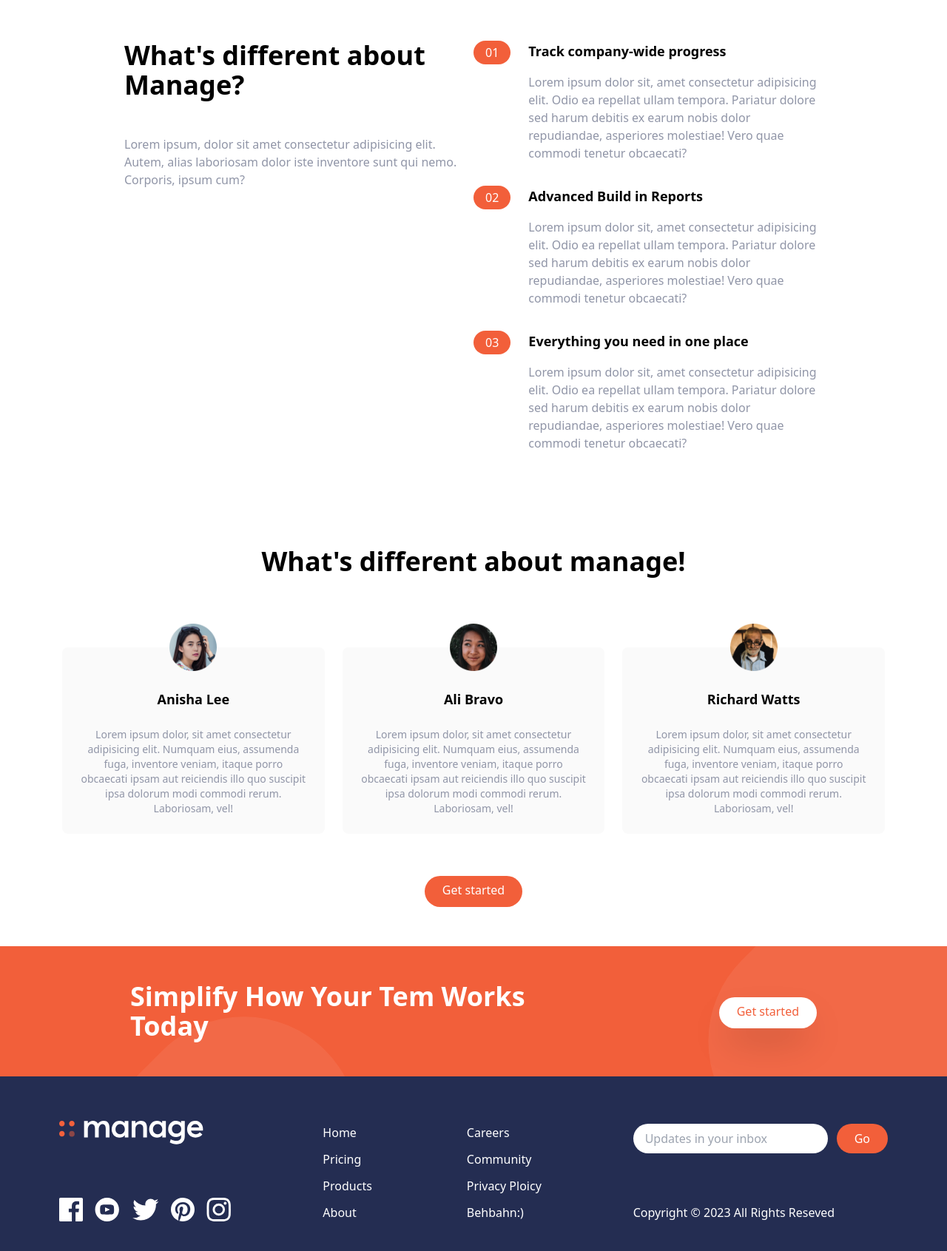
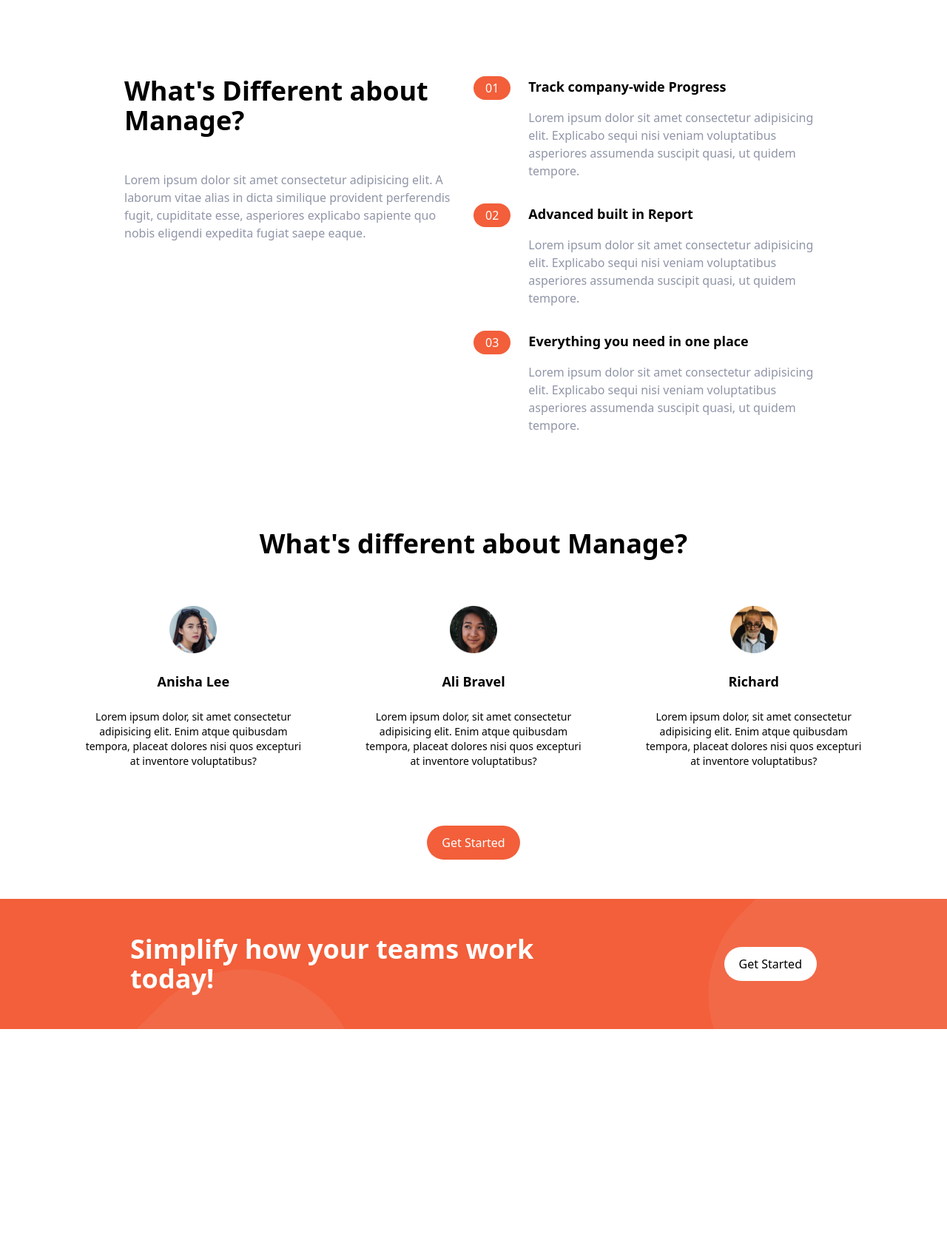
Before and after one commit to MoeinDeveloper92/tailwind-website, a website: page index.html in a window 1280 px wide. Shown: the part 625-2316 px from the top of the page at 74% size. After the commit the page ends 2016 px from the top, so only its background shows below. Drawn offline with Linux system fonts and the light colour scheme.

Commit message:
cahnging from scartch some options

```diff
--- a/index.html
+++ b/index.html
@@ -3,127 +3,109 @@
   <head>
     <meta charset="UTF-8" />
     <meta name="viewport" content="width=device-width, initial-scale=1.0" />
-    <link rel="stylesheet" href="css/main.css" />
-    <title>Document</title>
+    <link rel="stylesheet" href="./css/main.css" />
+    <title>Manage Landing Page</title>
   </head>
   <body>
-    <!-- Nav bar -->
+    <!-- Navbar -->
     <nav class="relative container mx-auto p-6">
-      <!-- Flex container -->
+      <!-- Flex Container -->
       <div class="flex items-center justify-between">
         <!-- Logo -->
         <div class="pt-2">
-          <img src="/img/logo.svg" alt="" class="cursor-pointer" />
+          <img src="/img/logo.svg" alt="" />
         </div>
+        <!-- Logo End -->
 
-        <!-- Menu Items -->
-        <div class="space-x-6 hidden md:flex">
-          <a href="#" class="hover:text-darkBlue">Pricing</a>
-          <a href="#" class="hover:text-darkBlue">Product</a>
-          <a href="#" class="hover:text-darkBlue">About</a>
-          <a href="#" class="hover:text-darkBlue">Careers</a>
-          <a href="#" class="hover:text-darkBlue">Community</a>
+        <!--Menu Items -->
+        <div class="hidden space-x-6 md:flex">
+          <a href="#" class="hover:text-darkGrayishBlue">Pricing</a>
+          <a href="#" class="hover:text-darkGrayishBlue">Products</a>
+          <a href="#" class="hover:text-darkGrayishBlue">About Us</a>
+          <a href="#" class="hover:text-darkGrayishBlue">Careers</a>
+          <a href="#" class="hover:text-darkGrayishBlue">Community</a>
         </div>
+        <!--Menu Items End -->
 
         <!-- Button -->
         <a
-          href="#"
-          class="hidden p-3 px-6 pt-2 text-white bg-brightRed rounded-full baseline hover:bg-brightRedLight md:block"
+          href=""
+          class="hidden p-3 px-5 text-white bg-brightRed rounded-full baseline hover:bg-brightRedLight md:block"
         >
-          Get started
+          Get Started
         </a>
+        <!-- Button End -->
+      </div>
+      <!-- Flex Container End -->
+    </nav>
+    <!-- Navbar End -->
 
-        <!-- Hamburger Icon -->
-        <button
-          id="menu-btn"
-          class="block hamburger md:hidden focus:outline-none"
-        >
-          <span class="hamburger-top"></span>
-          <span class="hamburger-middle"></span>
-          <span class="hamburger-bottom"></span>
-        </button>
-      </div>
-
-      <!-- Mobile Menu -->
-      <div class="md:hidden">
-        <div
-          id="menu"
-          class="absolute flex-col items-center self-end py-8 mt-10 hidden space-y-10 font-bold bg-white sm:w-auto sm:self-center left-6 right-6 drop-shadow-md"
-        >
-          <a href="#">Pricing</a>
-          <a href="#">Products</a>
-          <a href="#">Abput Us</a>
-          <a href="#">Careers</a>
-          <a href="#">Community</a>
-          <a href="#">Pricing</a>
-          <!-- some chabges -->
-        </div>
-      </div>
-    </nav>
-    <!-- Nav bar Finish -->
-
-    <!-- Hero section -->
-    <section id="hero" class="mb-32">
-      <!-- Flex container -->
+    <!-- Hero Section -->
+    <section id="hero">
+      <!-- Flex Cotnianr -->
       <div
-        class="container flex flex-col-reverse md:flex-row items-center px-6 m-auto mt-10 space-y-0 md:space-y-0"
+        class="container flex flex-col-reverse items-center px-6 mx-auto mt-10 space-y-0 md:space-y-0 md:flex-row"
       >
-        <!-- Left item -->
-        <div></div>
-        <!-- End of lef item -->
+        <!-- Items Left -->
         <div class="flex flex-col mb-32 space-y-12 md:w-1/2">
           <h1
-            class="max-w-md text-4xl font-bold text-center md:text-5xl md:text-left"
+            class="mt-10 max-w-md text-4xl font-bold text-center md:text-5xl md:text-left"
           >
-            Brin everyone together to build better products
+            Bring Everyone together to build better Products.
           </h1>
-          <p class="max-w-sm text-center text darkGrayishBlue md:text-left">
-            Lorem ipsum dolor sit amet consectetur adipisicing elit. Quod
-            nesciunt adipisci, molestiae voluptatem excepturi provident quisquam
-            sunt laudantium aut mollitia?
+          <p class="max-w-sm text-center text-darkGrayishBlue md:text-left">
+            Lorem ipsum, dolor sit amet consectetur adipisicing elit. Facere
+            repellat illo repellendus pariatur atque, reprehenderit voluptas
+            possimus odio quisquam molestias.
           </p>
-          <div class="flex justify-center md:justify-start">
+          <div class="flex justify-center items-center md:justify-start">
+            <!-- Button -->
             <a
-              href="#"
-              class="p-3 px-6 pt-2 text-white bg-brightRed rounded-full baseline hover:bg-brightRedLight"
+              href=""
+              class="p-3 px-5 text-white bg-brightRed rounded-full baseline hover:bg-brightRedLight"
             >
-              Get started
+              Get Started
             </a>
+            <!-- Button End -->
           </div>
         </div>
-        <!-- Right item -->
-        <!-- Img -->
-        <div class="md:w-1/2 cursor-pointer">
-          <img src="/img/illustration-intro.svg" alt="" />
+        <!-- Items Left End -->
+
+        <!-- Items Right -->
+        <div class="md:w-1/2">
+          <img src="./img/illustration-intro.svg" class="max-w-full" alt="" />
         </div>
-        <!-- End of right item -->
+        <!-- Items Right End -->
       </div>
+      <!-- Flex CotnianrEnd -->
     </section>
-    <!-- Hero section Finish -->
+    <!-- Hero Section End -->
 
-    <!-- Features -->
+    <!-- Features Section -->
     <section id="features">
-      <!-- Flex container -->
+      <!-- Flex Container -->
       <div
-        class="container flex flex-col px-4 mx-auto space-y-12 md:space-y-0 md:flex-row"
+        class="container flex flex-col px-4 mx-auto mt-10 space-y-12 md:space-y-0 md:flex-row"
       >
-        <!--What's different-->
+        <!-- What s different -->
         <div class="flex flex-col space-y-12 md:w-1/2">
           <h2 class="max-w-md text-4xl font-bold text-center md:text-left">
-            What's different about Manage?
+            What's Different about Manage?
           </h2>
-          <p class="max-w-small text-center text-darkGrayishBlue md:text-left">
-            Lorem ipsum, dolor sit amet consectetur adipisicing elit. Autem,
-            alias laboriosam dolor iste inventore sunt qui nemo. Corporis, ipsum
-            cum?
+          <p class="max-w-md text-center text-darkGrayishBlue md:text-left">
+            Lorem ipsum dolor sit amet consectetur adipisicing elit. A laborum
+            vitae alias in dicta similique provident perferendis fugit,
+            cupiditate esse, asperiores explicabo sapiente quo nobis eligendi
+            expedita fugiat saepe eaque.
           </p>
         </div>
+        <!-- What s different -->
 
-        <!-- Numbered list -->
+        <!-- Numbere List-->
         <div class="flex flex-col space-y-8 md:w-1/2">
           <!-- List item one -->
           <div
-            class="flex flex-col sapce-y-3 md:space-y-0 md:space-x-6 md:flex-row"
+            class="flex flex-col space-y-3 md:space-y-0 md:space-x-6 md:flex-row"
           >
             <!-- Heading -->
             <div class="rounded-l-full bg-brightRedSupLight md:bg-transparent">
@@ -134,26 +116,25 @@
                   01
                 </div>
                 <h3 class="text-base font-bold md:mb-4 md:hidden">
-                  Track company-wide progress
+                  Track company-wide Progress
                 </h3>
               </div>
             </div>
             <div>
               <h3 class="hidden mb-4 text-lg font-bold md:block">
-                Track company-wide progress
+                Track company-wide Progress
               </h3>
               <p class="text-darkGrayishBlue">
-                Lorem ipsum dolor sit, amet consectetur adipisicing elit. Odio
-                ea repellat ullam tempora. Pariatur dolore sed harum debitis ex
-                earum nobis dolor repudiandae, asperiores molestiae! Vero quae
-                commodi tenetur obcaecati?
+                Lorem ipsum dolor sit amet consectetur adipisicing elit.
+                Explicabo sequi nisi veniam voluptatibus asperiores assumenda
+                suscipit quasi, ut quidem tempore.
               </p>
             </div>
           </div>
-
-          <!-- List item Two -->
+          <!-- List item one -->
+          <!-- List item one -->
           <div
-            class="flex flex-col sapce-y-3 md:space-y-0 md:space-x-6 md:flex-row"
+            class="flex flex-col space-y-3 md:space-y-0 md:space-x-6 md:flex-row"
           >
             <!-- Heading -->
             <div class="rounded-l-full bg-brightRedSupLight md:bg-transparent">
@@ -164,26 +145,25 @@
                   02
                 </div>
                 <h3 class="text-base font-bold md:mb-4 md:hidden">
-                  Advanced Build in Reports
+                  Advanced built in Report
                 </h3>
               </div>
             </div>
             <div>
               <h3 class="hidden mb-4 text-lg font-bold md:block">
-                Advanced Build in Reports
+                Advanced built in Report
               </h3>
               <p class="text-darkGrayishBlue">
-                Lorem ipsum dolor sit, amet consectetur adipisicing elit. Odio
-                ea repellat ullam tempora. Pariatur dolore sed harum debitis ex
-                earum nobis dolor repudiandae, asperiores molestiae! Vero quae
-                commodi tenetur obcaecati?
+                Lorem ipsum dolor sit amet consectetur adipisicing elit.
+                Explicabo sequi nisi veniam voluptatibus asperiores assumenda
+                suscipit quasi, ut quidem tempore.
               </p>
             </div>
           </div>
-
+          <!-- List item Two -->
           <!-- List item Three -->
           <div
-            class="flex flex-col sapce-y-3 md:space-y-0 md:space-x-6 md:flex-row"
+            class="flex flex-col space-y-3 md:space-y-0 md:space-x-6 md:flex-row"
           >
             <!-- Heading -->
             <div class="rounded-l-full bg-brightRedSupLight md:bg-transparent">
@@ -203,190 +183,136 @@
                 Everything you need in one place
               </h3>
               <p class="text-darkGrayishBlue">
-                Lorem ipsum dolor sit, amet consectetur adipisicing elit. Odio
-                ea repellat ullam tempora. Pariatur dolore sed harum debitis ex
-                earum nobis dolor repudiandae, asperiores molestiae! Vero quae
-                commodi tenetur obcaecati?
+                Lorem ipsum dolor sit amet consectetur adipisicing elit.
+                Explicabo sequi nisi veniam voluptatibus asperiores assumenda
+                suscipit quasi, ut quidem tempore.
               </p>
             </div>
           </div>
+          <!-- List item three -->
         </div>
+        <!-- Numbere List -->
       </div>
+      <!-- Flex Container end -->
     </section>
-    <!-- End of Features -->
+    <!-- Features Section End -->
 
     <!-- Testimonials -->
     <section id="testimonials">
-      <!-- Container for the headings and testimonial block -->
+      <!-- Cotnainer to heading and testm block -->
       <div class="max-w-6xl px-5 mx-auto mt-32 text-center">
         <!-- Heading -->
         <h2 class="text-4xl font-bold text-center">
-          What's different about manage!
+          What's different about Manage?
         </h2>
-        <!-- Testimonials Cotnainer -->
+        <!-- end of heading -->
+
+        <!-- Testimonials -->
         <div class="flex flex-col mt-24 md:flex-row md:space-x-6">
           <!-- Testimonial one -->
           <div
-            class="flex flex-col items-center p-6 space-y-6 rounded-lg bg-veryLightGray md:w-1/3"
+            class="flex mb-12 flex-col items-center p-6 space-y-6 rounded-lg bg-slate-200 md:w-1/3"
           >
-            <img src="/img/avatar-anisha.png" class="w-16 -mt-14" alt="" />
+            <img
+              src="/img/avatar-anisha.png"
+              class="w-16 -mt-14"
+              alt=""
+              srcset=""
+            />
             <h5 class="text-lg font-bold">Anisha Lee</h5>
-            <p class="text-sm text-darkGrayishBlue">
-              Lorem ipsum dolor, sit amet consectetur adipisicing elit. Numquam
-              eius, assumenda fuga, inventore veniam, itaque porro obcaecati
-              ipsam aut reiciendis illo quo suscipit ipsa dolorum modi commodi
-              rerum. Laboriosam, vel!
+            <p class="text-sm text-black">
+              Lorem ipsum dolor, sit amet consectetur adipisicing elit. Enim
+              atque quibusdam tempora, placeat dolores nisi quos excepturi at
+              inventore voluptatibus?
             </p>
           </div>
+          <!-- Testimonial one End -->
+
           <!-- Testimonial Two -->
           <div
-            class="hidden flex-col items-center p-6 space-y-6 rounded-lg bg-veryLightGray md:flex md:w-1/3"
+            class="flex mb-12 flex-col items-center p-6 space-y-6 rounded-lg bg-slate-200 md:w-1/3"
           >
-            <img src="/img/avatar-ali.png" class="w-16 -mt-14" alt="" />
-            <h5 class="text-lg font-bold">Ali Bravo</h5>
-            <p class="text-sm text-darkGrayishBlue">
-              Lorem ipsum dolor, sit amet consectetur adipisicing elit. Numquam
-              eius, assumenda fuga, inventore veniam, itaque porro obcaecati
-              ipsam aut reiciendis illo quo suscipit ipsa dolorum modi commodi
-              rerum. Laboriosam, vel!
+            <img
+              src="/img/avatar-ali.png"
+              class="w-16 -mt-14"
+              alt=""
+              srcset=""
+            />
+            <h5 class="text-lg font-bold">Ali Bravel</h5>
+            <p class="text-sm text-black">
+              Lorem ipsum dolor, sit amet consectetur adipisicing elit. Enim
+              atque quibusdam tempora, placeat dolores nisi quos excepturi at
+              inventore voluptatibus?
             </p>
           </div>
+          <!-- Testimonial Two End -->
 
           <!-- Testimonial Three -->
           <div
-            class="hidden flex-col items-center p-6 space-y-6 rounded-lg bg-veryLightGray md:flex md:w-1/3 md:"
+            class="flex mb-12 flex-col items-center p-6 space-y-6 rounded-lg bg-slate-200 md:w-1/3"
           >
-            <img src="/img/avatar-richard.png" class="w-16 -mt-14" alt="" />
-            <h5 class="text-lg font-bold">Richard Watts</h5>
-            <p class="text-sm text-darkGrayishBlue">
-              Lorem ipsum dolor, sit amet consectetur adipisicing elit. Numquam
-              eius, assumenda fuga, inventore veniam, itaque porro obcaecati
-              ipsam aut reiciendis illo quo suscipit ipsa dolorum modi commodi
-              rerum. Laboriosam, vel!
+            <img
+              src="/img/avatar-richard.png"
+              class="w-16 -mt-14"
+              alt=""
+              srcset=""
+            />
+            <h5 class="text-lg font-bold">Richard</h5>
+            <p class="text-sm text-black">
+              Lorem ipsum dolor, sit amet consectetur adipisicing elit. Enim
+              atque quibusdam tempora, placeat dolores nisi quos excepturi at
+              inventore voluptatibus?
             </p>
           </div>
+          <!-- Testimonial one End -->
         </div>
-
-        <!-- Button -->
+        <!-- Testimonials end -->
+        <!-- Byutton -->
         <div class="my-16">
           <a
-            href="#"
-            class="p-3 px-6 pt-2 text-white bg-brightRed rounded-full baseline hover:bg-brightRedLight"
+            href=""
+            class="p-3 px-5 text-white bg-brightRed rounded-full baseline hover:bg-brightRedLight"
           >
-            Get started
+            Get Started
           </a>
         </div>
+        <!-- Byutton -->
       </div>
+      <!-- Cotnainer to heading and testm block Emd -->
     </section>
-    <!-- End of testimonials -->
+    <!-- Testimonials End -->
 
     <!-- CTA section -->
     <section id="cta" class="bg-brightRed">
-      <!-- Flex container -->
+      <!-- Fle container -->
       <div
-        class="container flex flex-col items-center justify-between px-6 py-24 mx-auto space-y-12 md:py-12 md:flex-row md:space-y-0"
+        class="container flex flex-col justify-between items-center px-6 py-24 mx-auto space-y-12 md:py-12 md:flex-row md:space-y-0"
       >
         <!-- Heading -->
         <h2
           class="text-5xl font-bold leading-tight text-center text-white md:text-4xl md:max-w-xl md:text-left"
         >
-          Simplify How Your Tem Works Today
+          Simplify how your teams work today!
         </h2>
+        <!-- Heading end -->
 
         <!-- Button -->
         <div>
           <a
-            href="#"
-            class="p-3 px-6 pt-2 bg-white shadow-2xl text-brightRed rounded-full baseline hover:bg-gray-100"
+            href=""
+            class="p-3 px-5 text-black shadow-xl bg-white rounded-full baseline hover:text-white hover:bg-gray-800 transition-all"
           >
-            Get started
+            Get Started
           </a>
         </div>
+        <!-- Button end -->
       </div>
+      <!-- Fle container -->
     </section>
+    <!-- CTA section end -->
 
     <!-- Footer -->
-    <footer class="bg-darkBlue">
-      <!-- Flex container -->
-      <div
-        class="cotnainer flex flex-col-reverse justify-between px-20 py-10 mx-auto space-y-8 md:flex-row md:space-y-6"
-      >
-        <!-- Logo social Links Cotnainer -->
-        <div
-          class="flex flex-col-reverse items-center justify-between space-y-12 md:flex-col md:space-y-0 md:items-start"
-        >
-          <div class="mx-auto my-6 text-center text-white md:hidden">
-            Copyright &copy; 2023 All Rights Reserved
-          </div>
-          <!-- Logo -->
-          <div class="py-5">
-            <img src="/img/logo-white.svg" class="h-8" alt="" />
-          </div>
 
-          <!-- Social Links Cotnainer -->
-          <div class="flex justify-center space-x-4">
-            <!-- Link1 -->
-            <a href="#">
-              <img src="/img/icon-facebook.svg" class="h-8" alt="" />
-            </a>
-            <!-- Link2 -->
-            <a href="#">
-              <img src="/img/icon-youtube.svg" class="h-8" alt="" />
-            </a>
-            <!-- Link3 -->
-            <a href="#">
-              <img src="/img/icon-twitter.svg" class="h-8" alt="" />
-            </a>
-            <!-- Link4 -->
-            <a href="#">
-              <img src="/img/icon-pinterest.svg" class="h-8" alt="" />
-            </a>
-            <!-- Link5 -->
-            <a href="#">
-              <img src="/img/icon-instagram.svg" class="h-8" alt="" />
-            </a>
-          </div>
-        </div>
-
-        <!-- List contianer -->
-        <div class="flex justify-around space-x-32">
-          <div class="flex flex-col space-y-3 text-white">
-            <a href="#" class="hover:text-brightRed">Home</a>
-            <a href="#" class="hover:text-brightRed">Pricing</a>
-            <a href="#" class="hover:text-brightRed">Products</a>
-            <a href="#" class="hover:text-brightRed">About</a>
-          </div>
-
-          <div class="flex flex-col space-y-3 text-white">
-            <a href="#" class="hover:text-brightRed">Careers</a>
-            <a href="#" class="hover:text-brightRed">Community</a>
-            <a href="#" class="hover:text-brightRed">Privacy Ploicy</a>
-            <a href="#" class="hover:text-brightRed">Behbahn:)</a>
-          </div>
-        </div>
-
-        <!-- Input Container -->
-        <div class="flex flex-col justify-between">
-          <form>
-            <div class="flex space-x-3">
-              <input
-                type="text"
-                class="flex-1 py-1 px-4 rounded-full focus:outline-none"
-                placeholder="Updates in your inbox"
-              />
-              <button
-                class="px-6 py-2 text-white rounded-full bg-brightRed hover:bg-brightRedLight focus:outline-none"
-              >
-                Go
-              </button>
-            </div>
-          </form>
-          <div class="hidden text-white md:block">
-            Copyright &copy; 2023 All Rights Reseved
-          </div>
-        </div>
-      </div>
-    </footer>
-    <script src="./js/script.js"></script>
+    <!-- Footer end -->
   </body>
 </html>
```
